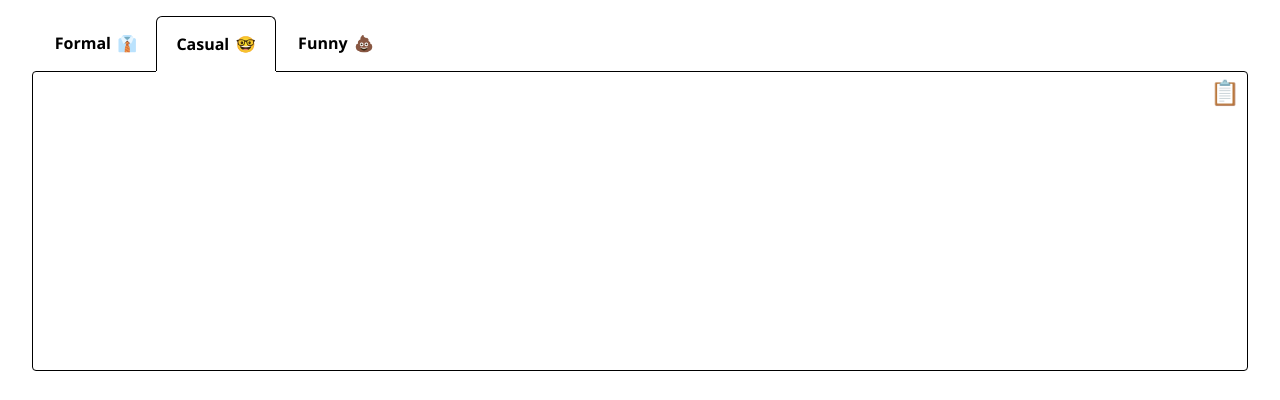
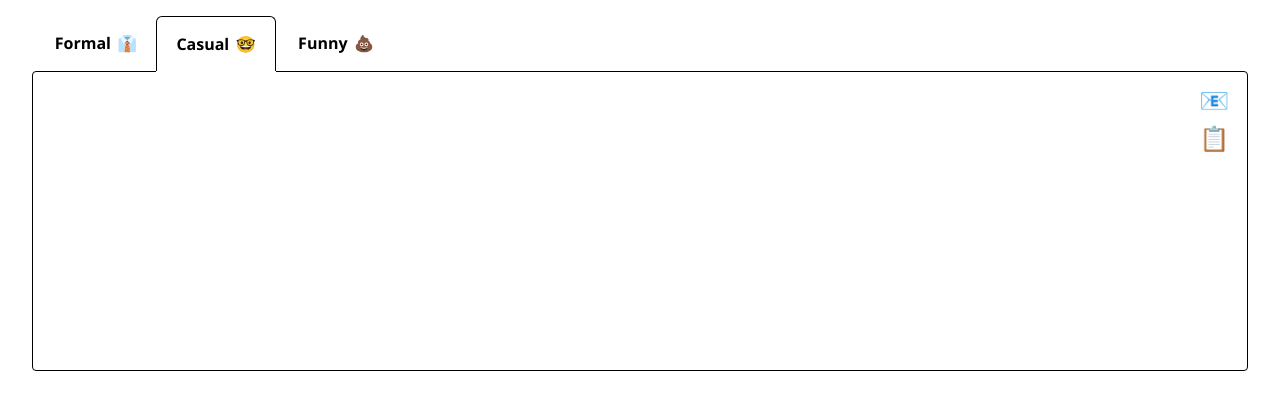
Before and after one commit to shimbarks/yagl, a React (Create React App) app: page / in a window 1280 px wide. Shown: the part 899-1299 px from the top of the page. Built offline with nearby package versions, Linux system fonts and the light colour scheme.

Commit message:
add send by mail

```diff
--- a/src/components/tone-tabs/ToneTabs.scss
+++ b/src/components/tone-tabs/ToneTabs.scss
@@ -50,7 +50,7 @@
 .tab-panel {
   min-height: 300px;
   padding: 1em;
-  padding-inline-end: 40px;
+  padding-inline-end: 66px;
   border: 1px solid;
   border-radius: 4px;
 
@@ -62,14 +62,25 @@
 
 .tab-actions {
   position: absolute;
-  top: 62px;
-  inset-inline-end: 2px;
+  top: 54px;
+  inset-inline-end: 0;
+  padding: 0.8em;
+  display: flex;
+  flex-direction: column;
+  align-items: center;
+  gap: 0.5em;
 }
 
 .icon-button {
   background-color: transparent;
   border: none;
   font-size: 24px;
+  text-decoration: none;
+  border-radius: 4px;
+
+  &:focus-visible {
+    outline: 2px solid $blue-500;
+  }
 }
 
 @media screen and (max-width: 450px) {
--- a/src/components/tone-tabs/ToneTabs.tsx
+++ b/src/components/tone-tabs/ToneTabs.tsx
@@ -1,5 +1,5 @@
 import * as Tabs from '@radix-ui/react-tabs';
-import { useRef } from 'react';
+import { useRef, useState } from 'react';
 import { useUpdateEffect } from '../../hooks/use-update-effect';
 import { LetterTone, Yagl } from '../../models/app.model';
 import { getEnumKeyByValue } from '../../utils/common.utils';
@@ -56,41 +56,61 @@ const renderTabPanel = (
 
 export const ToneTabs: React.FC<ToneTabsProps> = ({ yagl, resetFlag }) => {
   const ref = useRef<HTMLDivElement>(null);
+  const [href, setHref] = useState<string>('');
 
   useUpdateEffect(() => {
     const tabPanels = ref.current?.querySelectorAll('.tab-panel');
     tabPanels?.forEach((panel) => (panel.textContent = ''));
   }, [resetFlag]);
 
-  const copyToClipboard = () => {
+  const getLetterContent = () => {
     const activeTab = ref.current?.querySelector(
       '.tab-panel[data-state="active"]'
     );
 
-    if (activeTab?.textContent) {
-      navigator.clipboard
-        .writeText(activeTab.textContent)
-        .then(() => alert('Text copied!'));
+    return activeTab?.textContent;
+  };
+
+  const copyToClipboard = () => {
+    const content = getLetterContent();
+
+    if (content) {
+      navigator.clipboard.writeText(content).then(() => alert('Text copied!'));
     }
+  };
+
+  const constructHref = () => {
+    const content = getLetterContent() ?? '';
+    const subject = encodeURIComponent('Yet Another Goodbye Letter');
+    const mailTo = `mailto:?subject=${subject}&body=${content}`;
+    setHref(mailTo);
   };
 
   return (
     <Tabs.Root ref={ref} className="tone-tabs" defaultValue={LetterTone.CASUAL}>
-      <div className="tab-actions">
-        <button
-          className="icon-button"
-          onClick={copyToClipboard}
-          title="copy to clipboard"
-        >
-          📋
-        </button>
-      </div>
       <Tabs.List className="tab-list">
         {Object.values(LetterTone).map((tone) => renderTabButton(tone))}
       </Tabs.List>
       {Object.values(LetterTone).map((tone) =>
         renderTabPanel(tone, yaglToneFuncMap[tone], yagl)
       )}
+      <div className="tab-actions">
+        <a
+          className="icon-button"
+          href={href}
+          title="Send by email"
+          onClick={constructHref}
+        >
+          📧
+        </a>
+        <button
+          className="icon-button"
+          onClick={copyToClipboard}
+          title="Copy to clipboard"
+        >
+          📋
+        </button>
+      </div>
     </Tabs.Root>
   );
 };
```
